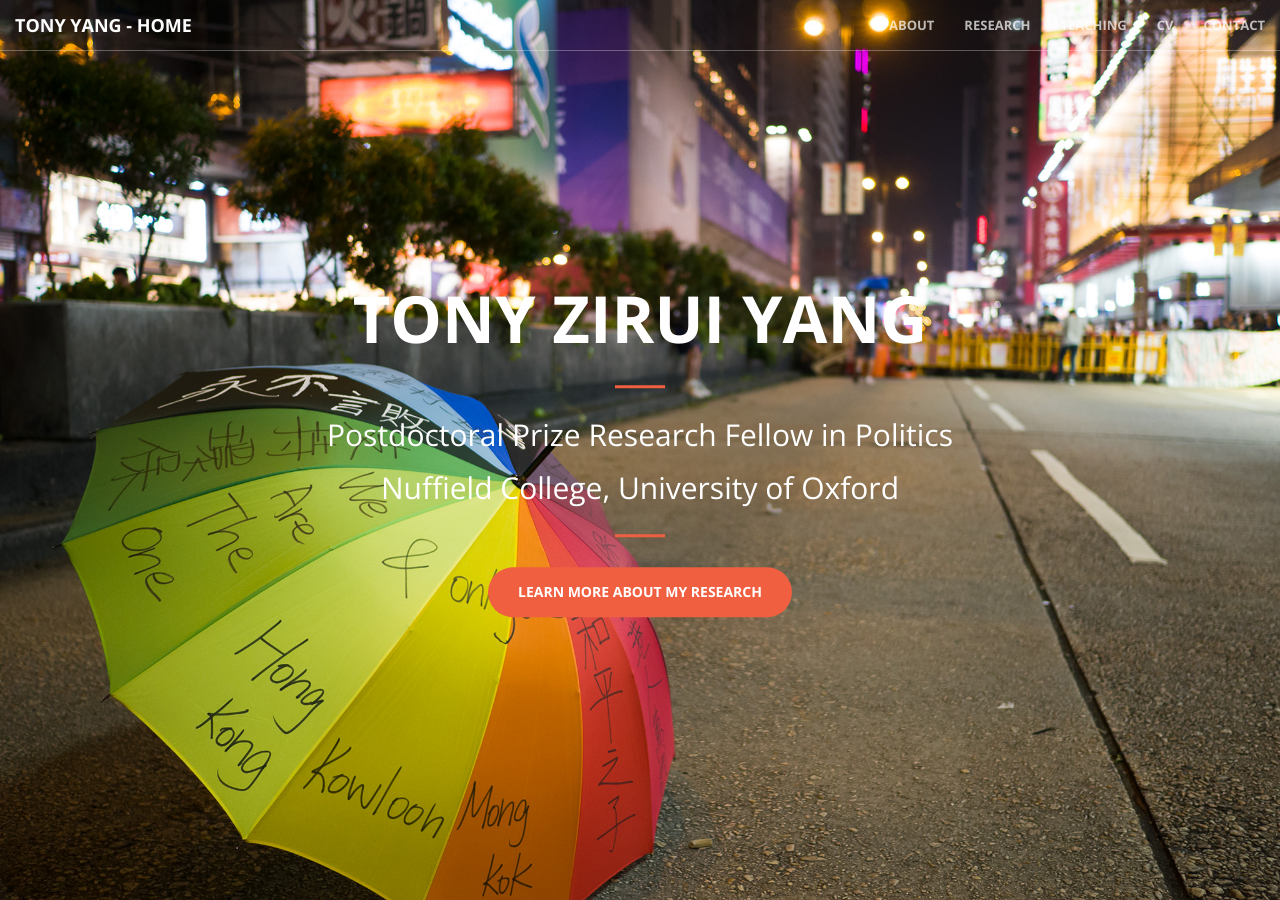
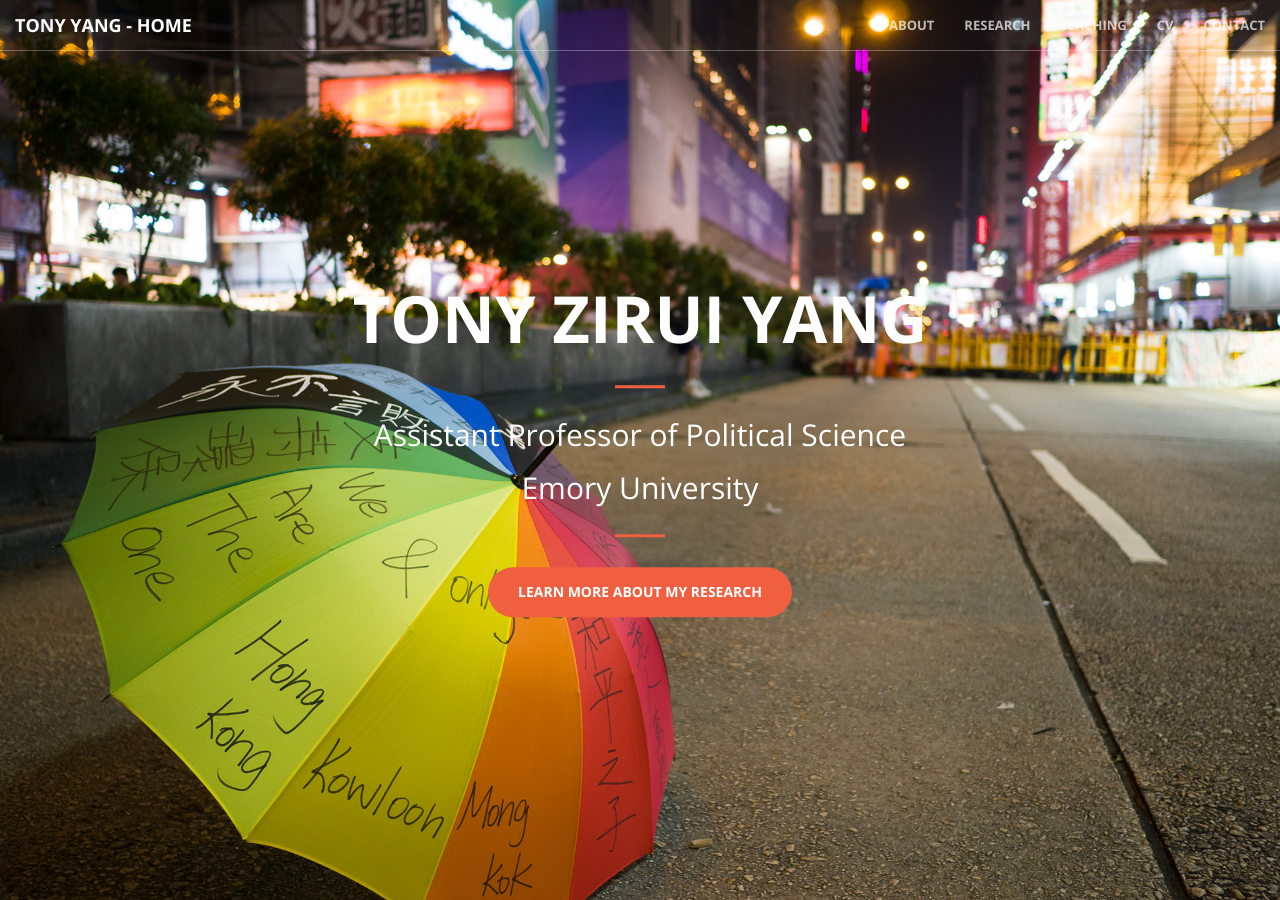
Before and after one commit to tonyhsfz/website, a Jekyll site: the page built from index.html, in a window 1280 px wide and 900 px high. Built offline with Jekyll 4.4.1, drawn with Linux system fonts in a browser that asks for light colours.

Commit message:
Update cover.html

```diff
--- a/_includes/cover.html
+++ b/_includes/cover.html
@@ -3,8 +3,8 @@
         <div class="header-content-inner">
             <h1>TONY ZIRUI YANG</h1>
             <hr>
-            <h2>Postdoctoral Prize Research Fellow in Politics</h2>
-            <h2>Nuffield College, University of Oxford</h2>
+            <h2>Assistant Professor of Political Science</h2>
+            <h2>Emory University</h2>
             <hr>
             <a href="#about" class="btn btn-primary btn-xl page-scroll">Learn More About My Research</a>
         </div>
```
